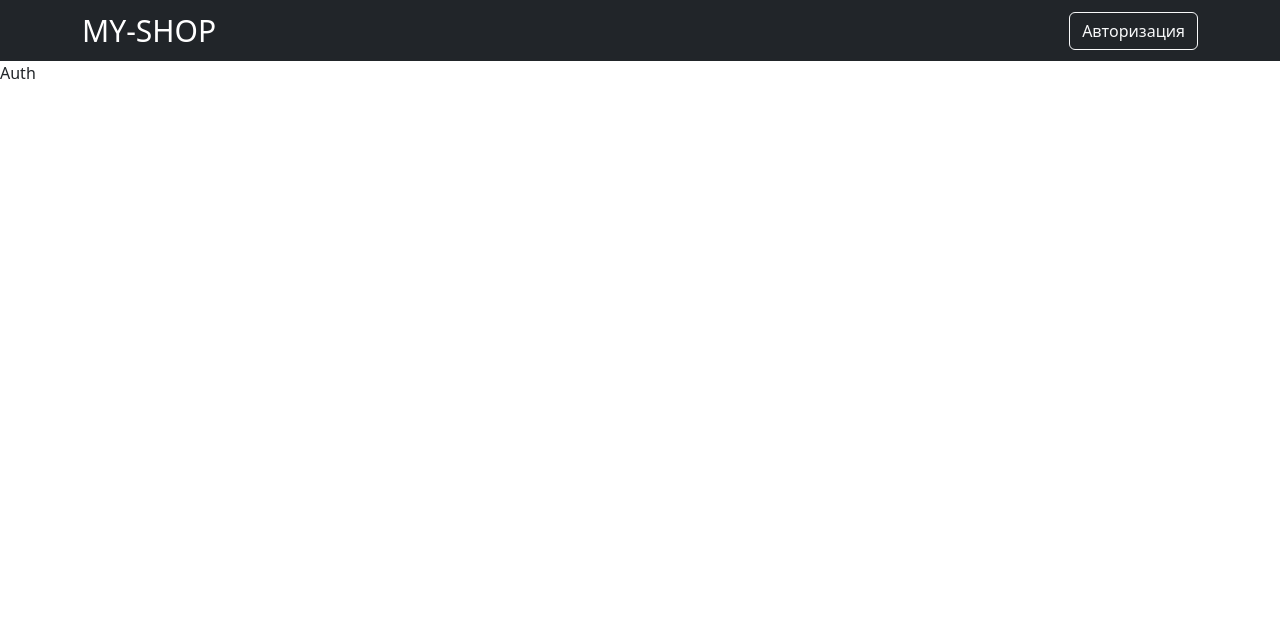
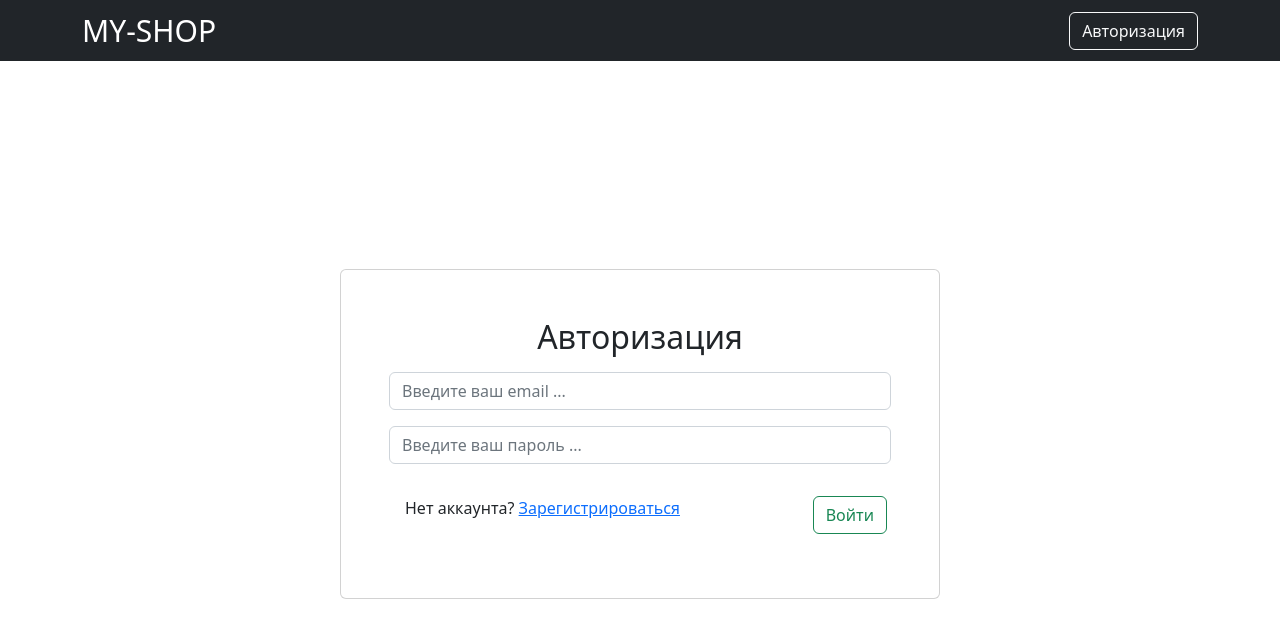
Before and after one commit to jang1988/online-store-fullstack, a React (Create React App) app in the folder client/: page /login in a window 1280 px wide. Shown: the top 638 px of the page. Built offline with nearby package versions, Linux system fonts and the light colour scheme.

Commit message:
createAuthPage

```diff
--- a/client/src/pages/Auth.jsx
+++ b/client/src/pages/Auth.jsx
@@ -1,11 +1,42 @@
 import React from 'react';
+import { Button, Card, Container, Form, Row } from 'react-bootstrap';
+import { NavLink, useLocation } from 'react-router-dom';
+import { LOGIN_ROUTE, REGISTRATION_ROUTE } from '../utils/consts';
 
 const Auth = () => {
+  const location = useLocation();
+  const isLogin = location.pathname === LOGIN_ROUTE;
+
   return (
-    <div>
-      Auth
-    </div>
+    <Container
+      className="d-flex justify-content-center align-items-center"
+      style={{ height: window.innerHeight - 54 }}>
+      <Card style={{ width: 600 }} className="p-5">
+        <h2 className="m-auto">{isLogin ? 'Авторизация' : 'Регистрация'}</h2>
+
+        <Form className="d-flex flex-column">
+          <Form.Control className="mt-3" placeholder="Введите ваш email ..." />
+          <Form.Control className="mt-3" placeholder="Введите ваш пароль ..." />
+
+          <Row className="d-flex justify-content-between mt-3 p-3">
+            {isLogin ? (
+              <div style={{ width: 'auto' }}>
+                Нет аккаунта? <NavLink to={REGISTRATION_ROUTE}>Зарегистрироваться</NavLink>
+              </div>
+            ) : (
+              <div style={{ width: 'auto' }}>
+                Есть аккаунт? <NavLink to={LOGIN_ROUTE}>Войти</NavLink>
+              </div>
+            )}
+
+            <Button style={{ width: 'auto' }} variant={'outline-success'}>
+            {isLogin ? 'Войти' : 'Зарегистрироваться'}
+            </Button>
+          </Row>
+        </Form>
+      </Card>
+    </Container>
   );
-}
+};
 
 export default Auth;
```
